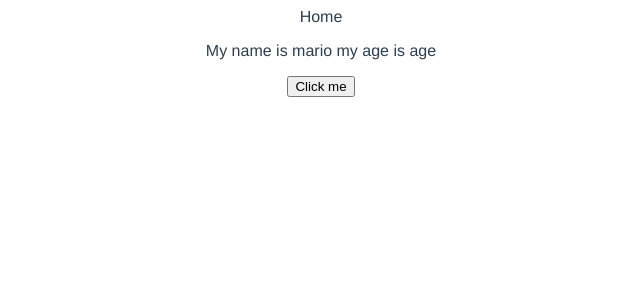
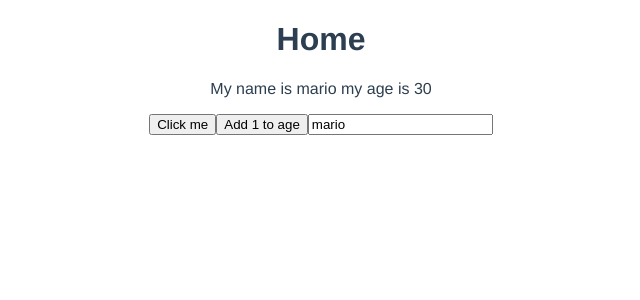
Before and after one commit to TairilKK/vue-journey, a Vue app in the folder dojo-blog/: page / in a window 1280 px wide. Shown: the top 300 px of the page, without its empty margins (319-959 px from the left). Built offline with nearby package versions, Linux system fonts and the light colour scheme.

Commit message:
add: ref to name and age

```diff
--- a/dojo-blog/src/views/HomeView.vue
+++ b/dojo-blog/src/views/HomeView.vue
@@ -1,8 +1,10 @@
 <template>
   <div class="home">
-    Home
-    <p ref="p">My name is {{ name }} my age is {{ age }}</p>
+    <h1>Home</h1>
+    <p>My name is {{ name }} my age is {{ age }}</p>
     <button @click="handleClick">Click me</button>
+    <button @click="age++">Add 1 to age</button>
+    <input type="text" v-model="name" />
   </div>
 </template>
 
@@ -12,26 +14,14 @@
 export default {
   name: "HomeView",
   setup() {
-    console.log("setup");
-
-    const p = ref(null);
-
-    // not reactive
-    let name = "mario";
-    let age = "age";
+    let name = ref("mario");
+    let age = ref(30);
 
     const handleClick = () => {
-      console.log(p, p.value);
-      p.value.classList.add("test");
+      name.value = "luigi";
     };
 
-    return { name, age, handleClick, p };
-  },
-  created() {
-    console.log("created");
-  },
-  mounted() {
-    console.log("mounted");
+    return { name, age, handleClick };
   },
 };
 </script>
```
